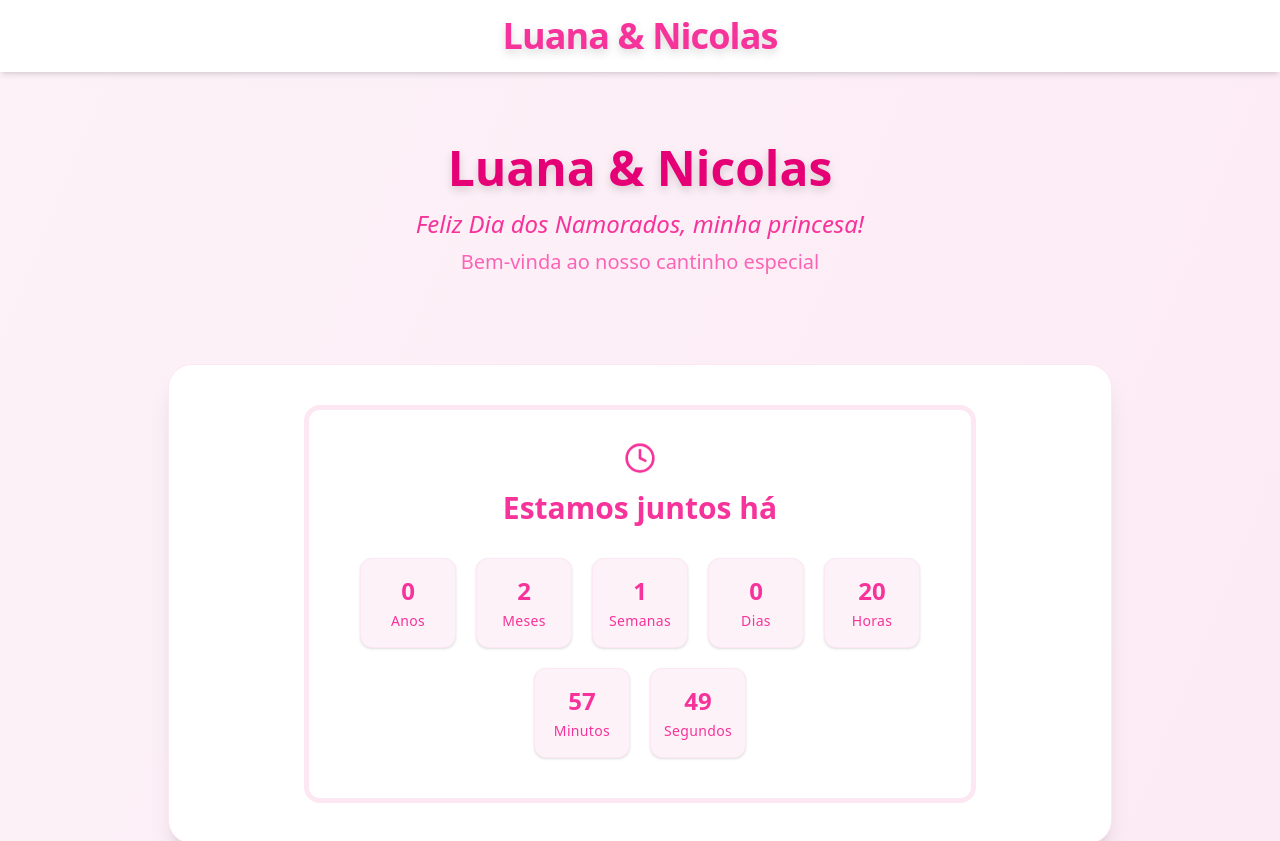
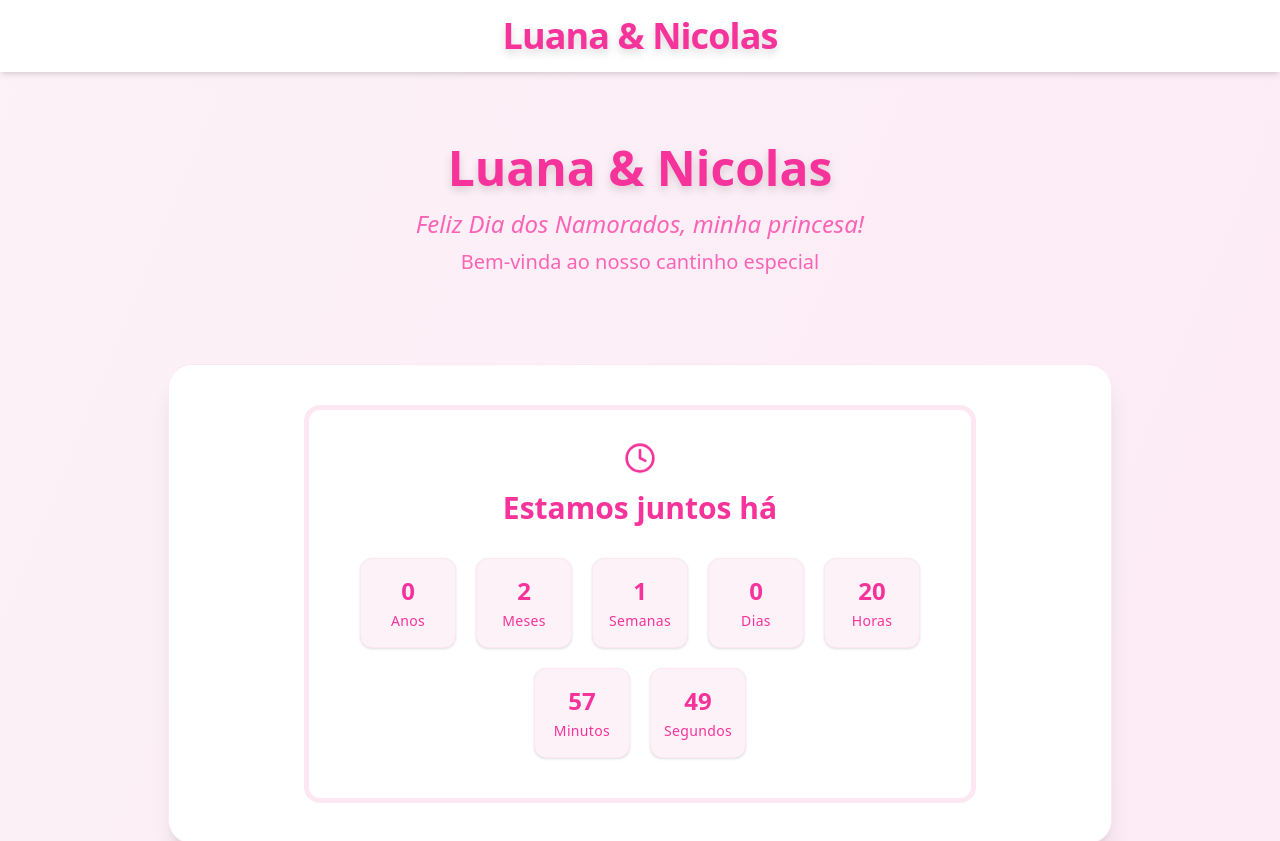
Before and after one commit to ngracioli/luana-valentines-app, a React (Vite) app: page / in a window 1280 px wide. Shown: the top 841 px of the page. Built offline with nearby package versions, Linux system fonts and the light colour scheme; no server answers.

Commit message:
feat(welcometext): change text colors

```diff
--- a/src/components/WelcomeText.jsx
+++ b/src/components/WelcomeText.jsx
@@ -1,10 +1,10 @@
 function WelcomeText() {
     return (
         <section className="flex flex-col items-center justify-center text-center py-10 px-4 md:py-16 md:px-0">
-            <h1 className="text-4xl md:text-5xl font-extrabold text-pink-600 mb-4 drop-shadow-lg">
+            <h1 className="text-4xl md:text-5xl font-extrabold text-pink-500 mb-4 drop-shadow-lg">
                 Luana & Nicolas
             </h1>
-            <p className="italic text-xl md:text-2xl text-pink-500 mb-2">
+            <p className="italic text-xl md:text-2xl text-pink-400 mb-2">
                 Feliz Dia dos Namorados, minha princesa!
             </p>
             <p className="text-lg md:text-xl text-pink-400">
```
